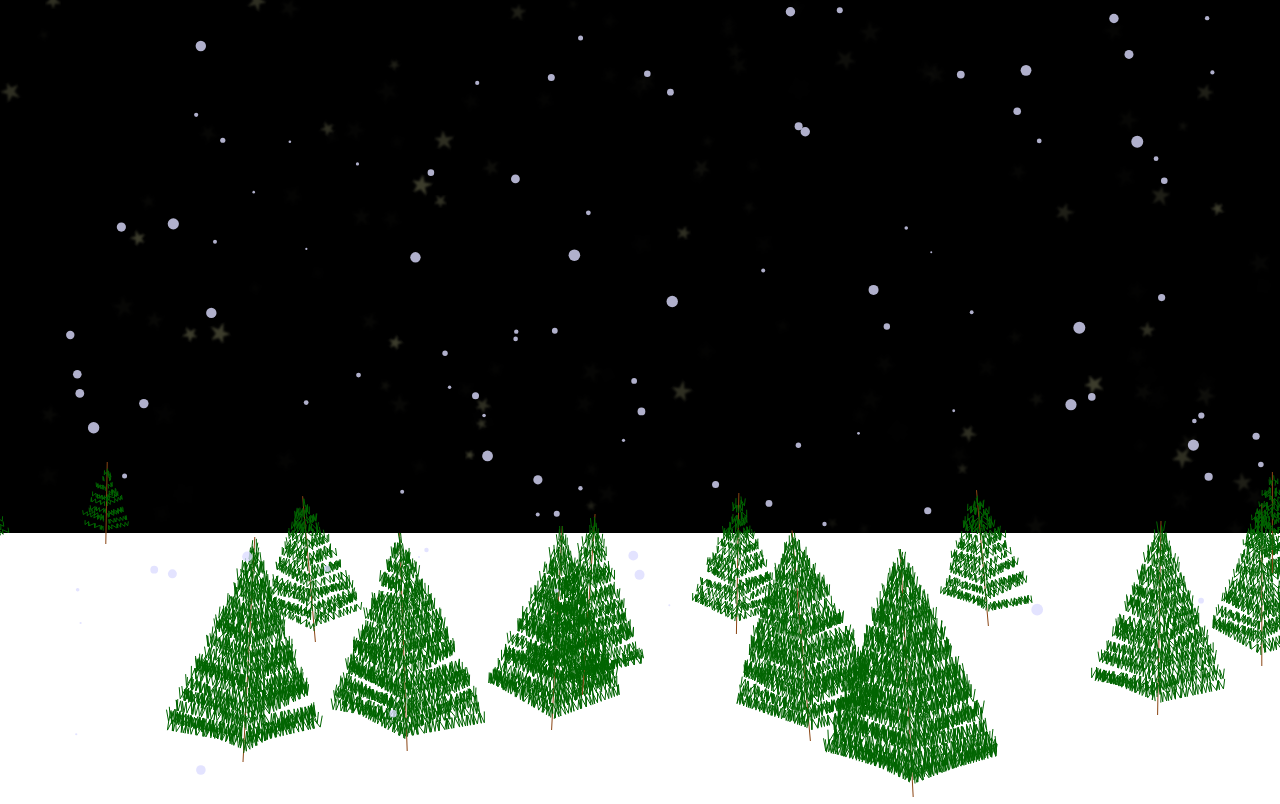
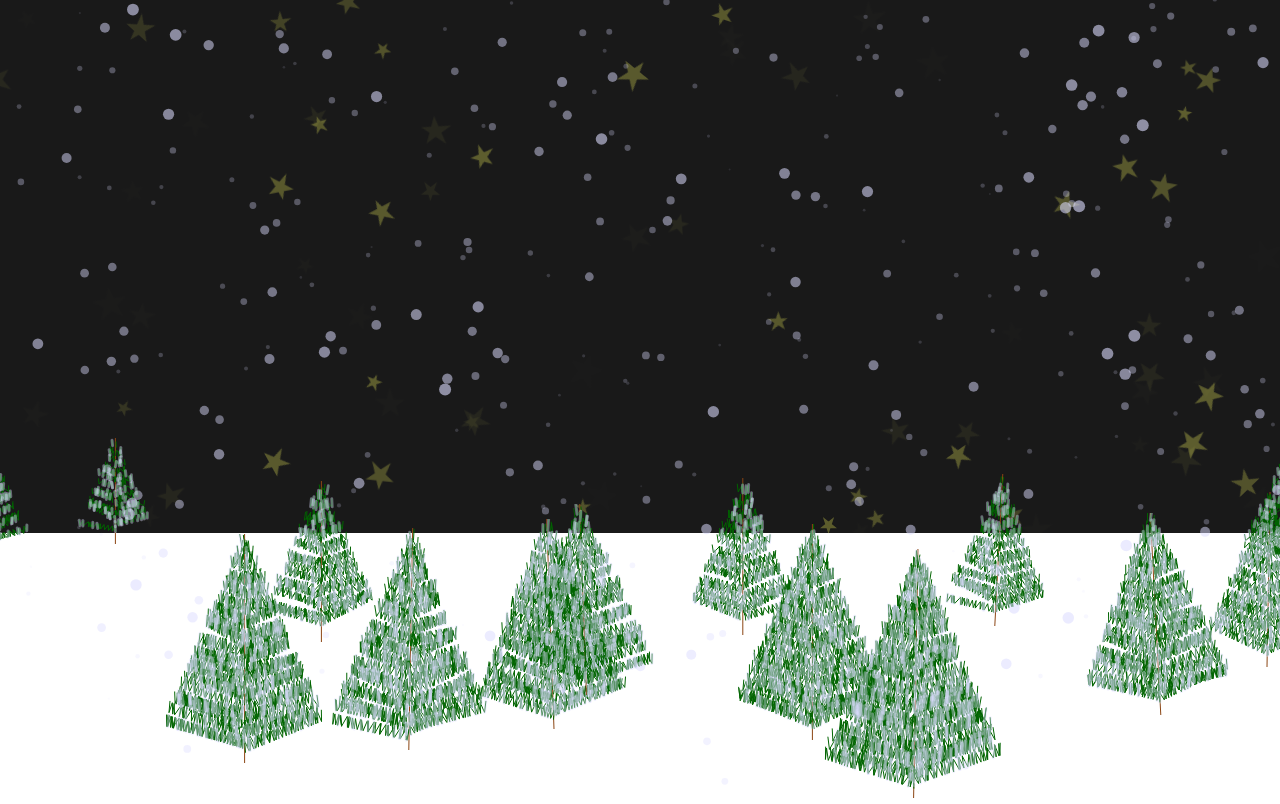
Before and after one commit to underscoredotspace/winter-scene, a React app: page / in a window 1280 px wide. Shown: the top 804 px of the page. Built offline with nearby package versions, Linux system fonts and the light colour scheme.

Commit message:
Optimisation Added randomsnow to trees Remove frame limiter from animation Smaller snow has lower opacity

```diff
--- a/src/index.css
+++ b/src/index.css
@@ -18,8 +18,7 @@ svg.star, polygon.star, .star-field {
 }
 
 polygon.star {
-  filter: blur(1px);
-  fill: rgb(252, 252, 184);
+  fill: rgb(255, 255, 94);
   stroke: none;
 }
 
@@ -33,16 +32,22 @@ svg.pine-tree {
   stroke-width: 1px;
 }
 
-.pine-needles {
+.pine-needle {
   stroke: darkgreen;
   fill: none;
   stroke-width: 1px;
 }
 
+.snow-needle {
+  stroke: rgba(220,220,255,0.4);
+  fill: none;
+  stroke-width: 3px;
+}
+
 .star-field {
   width: 100vw;
   height: calc(100vh * (2 / 3));
-  background: black;
+  background: rgba(0,0,0,0.9);
 }
 
 @keyframes twinkle {
--- a/src/index.js
+++ b/src/index.js
@@ -23,16 +23,16 @@ class Stars extends React.Component {
   makeStars = () => {
     this.width = this.node.clientWidth
     this.height = this.node.clientHeight
-    this.starDensity = this.height * this.width / 5000
+    this.starDensity = this.height * this.width / 7000
 
     let stars = []
 
     for (let ndx = 0; ndx < this.starDensity; ndx++) {
       stars.push({
-        x: rnd(-10, this.width),
-        y: rnd(-10, this.height),
-        size: rnd(10, 20),
-        cycleTime: rnd(10, 25),
+        x: rnd(-30, this.width),
+        y: rnd(-30, this.height),
+        size: rnd(15, 30),
+        cycleTime: rnd(5, 20),
         rotation: rnd(0, 359)
       })
     }
@@ -98,14 +98,12 @@ class PineTrees extends React.Component {
 
   componentDidMount() {
     const maxTreeH = 250
-    const minTreeH = 75
+    const minTreeH = 100
 
     const treeCount = window.innerWidth / 100
     const segment = window.innerWidth / treeCount
     const minBottom = window.innerHeight * (2/3)
     const maxBottom = window.innerHeight
-
-    console.log({treeCount})
 
     let trees = []
     for (let tree=0; tree<(treeCount+1); tree++) {
@@ -130,7 +128,7 @@ class PineTrees extends React.Component {
 }
 
 class PineTree extends React.Component {
-  state = {lines:[], polylines:[]}
+  state = {lines:[], polylines:[], snowLines:[]}
 
   setSize() {
     this.outer = this.node.getBoundingClientRect()
@@ -153,7 +151,7 @@ class PineTree extends React.Component {
   componentDidMount() {
     if (!this.node) {return}
     this.setSize()
-    let lines = [], polylines = []
+    let lines = [], polylines = [], snowLines = []
 
     const trunkAngle = rnd(175,185)
     const trunkLength = this.outer.height
@@ -181,12 +179,15 @@ class PineTree extends React.Component {
           const subBranchLength = this.outer.height / 20
           const polySeg = {...this.getLine(subBranchStart.x2, subBranchStart.y2+(subBranchLength/2), subBranchAngle, subBranchLength)}
           polyline += `${polySeg.x1},${polySeg.y1} ${polySeg.x2},${polySeg.y2} `
+          if (rnd(0,9)%3===0) {
+            snowLines.push(polySeg)
+          }
         }
         polylines.push(polyline)
       }
     }
 
-    this.setState({lines,polylines})
+    this.setState({lines,polylines,snowLines})
   }
 
   render = () => {
@@ -205,7 +206,11 @@ class PineTree extends React.Component {
           ))
         }{
           this.state.polylines.map((polyline, ndx) => (
-            <polyline className="pine-needles" points={polyline}  key={`polyline-${ndx}`} />
+            <polyline className="pine-needle" points={polyline}  key={`polyline-${ndx}`} />
+          ))
+        }{
+          this.state.snowLines.map((line, ndx) => (
+            <line className="snow-needle" {...line} key={`line-${ndx}`} />
           ))
         }
       </svg>
@@ -262,37 +267,33 @@ class Snow extends React.Component {
     }
   }
 
-  animate(fps) {
+  animate() {
     requestAnimationFrame(() => {
-      this.animate(fps)
-      const now = window.performance.now()
-      if ((now - this.lastFrame) < (1000/fps)) return
+      this.animate()
 
-      this.ctx.fillStyle='rgba(220,220,255,0.8)'
       this.ctx.clearRect(0,0, this.canvas.width, this.canvas.height)
       for(let particle of this.particles) {
+        this.ctx.fillStyle=`rgba(220,220,255,${(particle.size/10)})`
         particle.update()
         particle.draw()
       }
-      this.lastFrame = now
     })
   }
 
   componentDidMount() {
     this.canvas = document.getElementById('snow')
     this.ctx = this.canvas.getContext('2d')
-    this.fps = 60
 
     window.addEventListener("resize", this.updateCanvasSize)
     this.updateCanvasSize()
 
     this.particles = []
 
-    const particleCount = (window.innerWidth*window.innerHeight) / 10000
+    const particleCount = (window.innerWidth*window.innerHeight) / 3000
     for (let particle=0; particle<particleCount; particle++) {
-      const dropSpeed = rnd(1000,3000)/1000
-      const wibbleAmount = rnd(100,300)/10
-      const wibbleSpeed = rnd(200,300)/1000
+      const dropSpeed = rnd(500,3000)/1000
+      const wibbleAmount = rnd(100,1000)/10
+      const wibbleSpeed = rnd(100,200)/1000
       const size = rnd(10,60)/10
       const pos = {y:rnd(0, this.canvas.height),x:rnd(-1, this.canvas.width+1)}
       this.particles.push(
@@ -300,8 +301,7 @@ class Snow extends React.Component {
       )
     }
 
-    this.lastFrame = window.performance.now()
-    this.animate(this.fps)
+    this.animate()
   }
 
   render = () => (<canvas id="snow"></canvas>)
@@ -310,121 +310,3 @@ class Snow extends React.Component {
 ReactDOM.render(
   <WinterScene />, document.getElementById('root')
 )
-
-/*
-class PineTrees extends React.Component  {
-  state = {trees:[]}
-
-  componentDidMount() {
-    let trees = []
-    this.outer = this.node.getBoundingClientRect()
-    const treeCount = 10
-    const treeWidth = this.outer.width / treeCount
-    const segment = this.outer.width / treeCount
-    const baseHeight = this.outer.height/4
-
-    for (let tree = 0; tree < treeCount-1; tree++) {
-      const left = rnd(segment*tree, segment*(tree+1))
-      const bottom = rnd(((this.outer.height/3)*2)+20, this.outer.height-20)
-      const height = baseHeight * (bottom/this.outer.height)
-      const width = treeWidth * (bottom/this.outer.height)
-      const top = bottom - height
-
-      trees.push({left,top,height,width})
-    }
-
-    this.setState({trees})
-  }
-
-  render() {
-    return (
-      <div className="pine-trees" ref={n=>(this.node=n)}>
-      {
-        this.state.trees.map((tree, ndx) =>
-          <PineTree {...tree} key={`tree-${ndx}`} />
-        )
-      }
-      </div>
-    )
-  }
-}
-
-class PineTree extends React.Component {
-  state = {lines:[], treeStyle: {
-    width: `${this.props.width}px`,
-    height: `${this.props.height}px`,
-    left: `${this.props.left}px`,
-    top: `${this.props.top}px`
-  }}
-
-  setSize = () => {
-    this.outer = this.node.getBoundingClientRect()
-    const viewBox = `0 0 ${this.outer.width} ${this.outer.height}`
-    this.setState({viewBox})
-  }
-
-  getLine = (x1, y1, angle, length) => {
-    let {x2,y2} = this.lineEnd(x1, y1, angle, length)
-    return {x1,y1,x2,y2}
-  }
-
-  lineEnd = (x1, y1, angle, length) => {
-    angle = angle * Math.PI / 180
-    const x2 = x1 + (length * Math.sin(angle))
-    const y2 = y1 + (length * Math.cos(angle))
-    return {x2, y2}
-  }
-
-  componentDidMount() {
-    if (!this.node) {return}
-    let lines = []
-    this.setSize()
-
-    const trunkAngle = rnd(175,185),
-      trunkLength = this.outer.height, //rnd(this.outer.height*.75, this.outer.height*.9),
-      trunkStart = {x:this.outer.width/2, y:this.outer.height},
-      strokeWidth = this.outer.width/30
-
-    lines.push({...this.getLine(trunkStart.x, trunkStart.y, trunkAngle, trunkLength), strokeWidth})
-
-    const branches = this.outer.height/5
-    const segment = trunkLength/branches
-
-    for (let angle of [[85,95], [265,275]]) {
-      for (let branch = 3; branch < branches-2; branch++) {
-        const posOnTrunk = rnd(segment*branch, segment*(branch+1))
-        const branchStart = this.lineEnd(trunkStart.x, trunkStart.y, trunkAngle, posOnTrunk)
-        const branchAngle = rnd(angle[0], angle[1])
-        const branchLength = (this.outer.width - branchStart.x2) * (1-(branch/branches))
-
-        lines.push({...this.getLine(branchStart.x2, branchStart.y2, branchAngle, branchLength), strokeWidth:strokeWidth/4, stroke: 'saddlebrown'})
-
-        const subBranches = branchLength/1.5
-        const subSegment = branchLength/subBranches
-          for (let subBranch = 0; subBranch < subBranches-1; subBranch++) {
-            const posOnBranch = rnd(subSegment*subBranch, subSegment*(subBranch+1))
-            const subBranchStart = this.lineEnd(branchStart.x2, branchStart.y2, branchAngle, posOnBranch)
-            const subBranchAngle = rnd(170,190)
-            const subBranchLength = rnd(trunkLength/10, trunkLength/15)
-
-            lines.push({...this.getLine(subBranchStart.x2, subBranchStart.y2+(subBranchLength/2), subBranchAngle, subBranchLength), strokeWidth:strokeWidth/5, stroke: '#003200'})
-        }
-      }
-    }
-
-    this.setState({lines})
-  }
-
-  render = () => {
-    return (
-      <svg className="pine-tree" xmlns={SVGNS} style={this.state.treeStyle} viewBox={this.state.viewBox} ref={n=>this.node=n}>
-        {
-          this.state.lines.map((line, ndx) => {
-            return (<line stroke="#505000" {...line} key={`line-${ndx}`} />)
-          })
-        }
-      </svg>
-    )
-  }
-}
-*/
```
